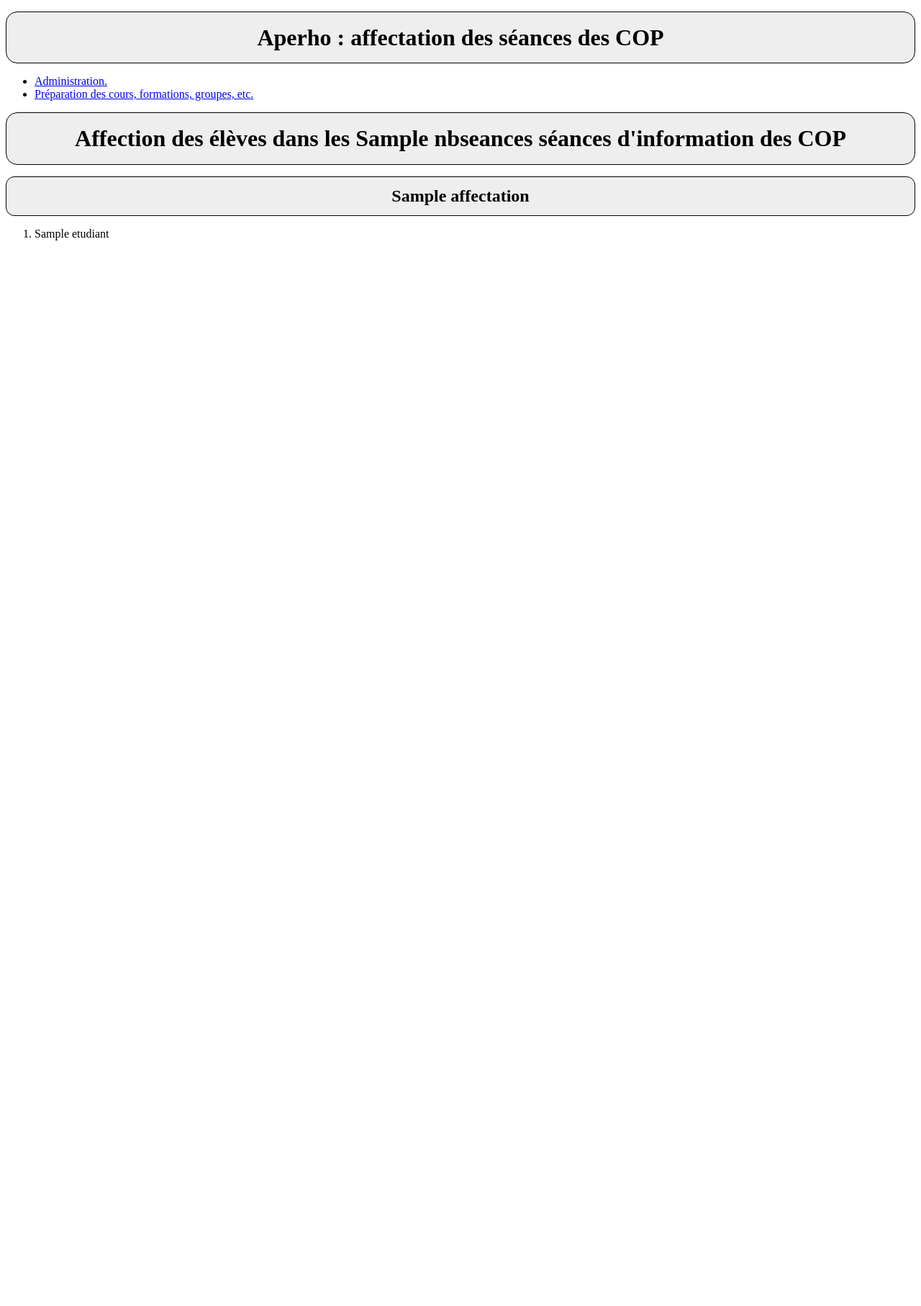
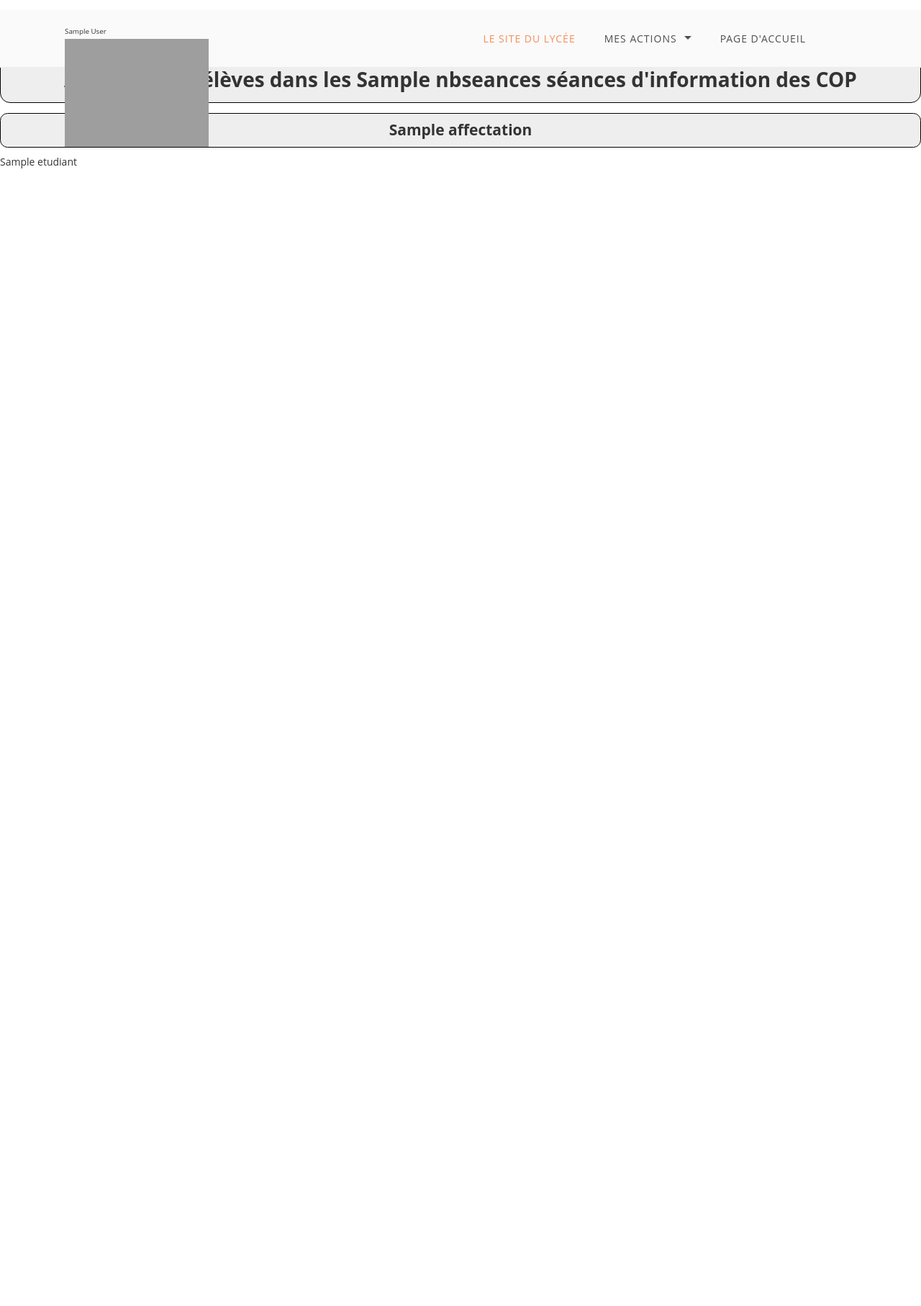
Before and after one commit to georgesk/aperho, a Django app: template votes/templates/cop.html in a window 1280 px wide. Shown: the whole page at 72% size. Before the commit the page ends 334 px from the top, so only its background shows below. Run offline with Django 3.2, Linux system fonts and the light colour scheme; a user stored in the database is signed in; tables that the repository leaves empty hold one stand-in row (values such as "Sample post"); the template is opened without the code that fills it: most values are stand-ins (such as "Sample title", 1, 10 or a date in 2020); some libraries are stand-ins or nearby versions; grey boxes are pictures that could not be loaded.

Commit message:
plus de pages au nouveau style

```diff
--- a/votes/templates/cop.html
+++ b/votes/templates/cop.html
@@ -1,21 +1,17 @@
-<html xmlns="http://www.w3.org/1999/xhtml">
-  <head>
+{% extends "home.html" %}
+
+{% block webTitle %}
 <title>Aperho : affectation des séances des COP</title>
-    <link rel="stylesheet" href="/static/votes/css/stylevotes.css" type="text/css"/>
-    <link rel="stylesheet" href="/static/votes/js/jquery-ui/themes/smoothness/jquery-ui.css" type="text/css"/>
-    <script type="text/javascript" src="/static/votes/js/jquery/jquery.js">
-    </script>
-    <script type="text/javascript" src="/static/votes/js/jquery-ui/jquery-ui.js">
-    </script>
-  </head>
-  <body>
+{% endblock %}
+
+{% block title %}
+<h1>Affection des élèves dans les {{nbseances}} séances d'information des COP
+  <!-- ' -->
+</h1>
+{% endblock %}
+
+{% block contents %}
 {% if user.is_superuser %}
-    <h1>Aperho : affectation des séances des COP</h1>
-    <ul>
-      <li><a href="/admin/">Administration.</a></li>
-      <li><a href="/preparation/">Préparation des cours, formations, groupes, etc.</a></li>
-    </ul>
-    <h1>Affection des élèves dans les {{nbseances}} séances d'information des COP</h1>
 {% for s, etudiants in affectations.items %}
 <h2>{{s}}</h2>
 <ol>
@@ -24,6 +20,7 @@
   {% endfor %}
 </ol>
 {% endfor %}
+{% else %}
+<h2>Votre statut ne vous permet pas d'utiliser cette page</h2>
 {% endif %}
-  </body>
-</html>
+{% endblock %}
```
Lines whose indentation alone changed are shown as unchanged.
